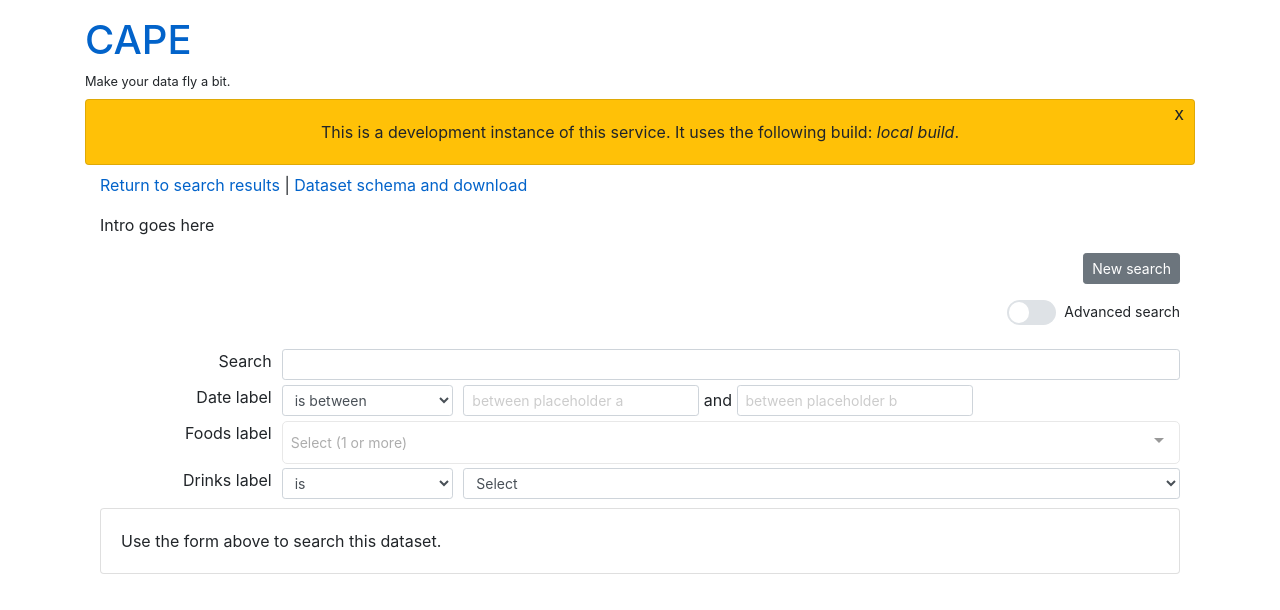
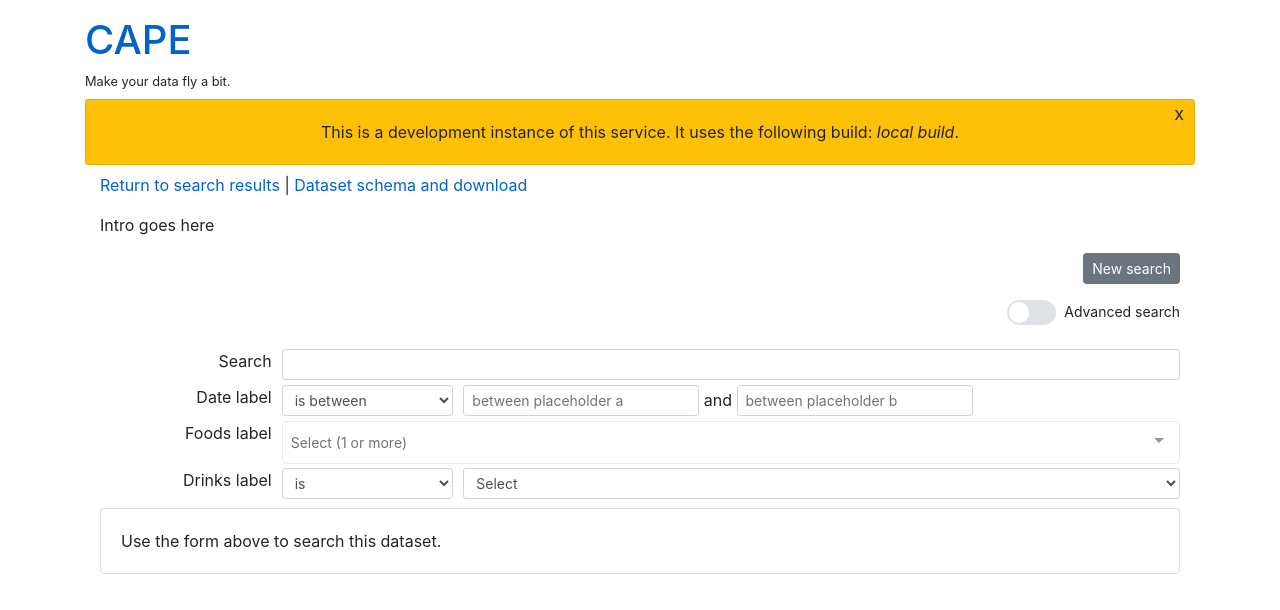
Before and after one commit to CAPE-js/cape-core, a Vue app: page /#/ in a window 1280 px wide. Shown: the top 610 px of the page. Built offline with nearby package versions, Linux system fonts and the light colour scheme.

Commit message:
Increases colour contrast on placeholder text.

```diff
--- a/public/site.css
+++ b/public/site.css
@@ -148,7 +148,11 @@ body {
     width:auto
 }
 .form-control::placeholder {
-    color: #ccc;
+    color: #727272;
+}
+
+.multiselect__placeholder {
+    color: #727272;
 }
 
 
```
